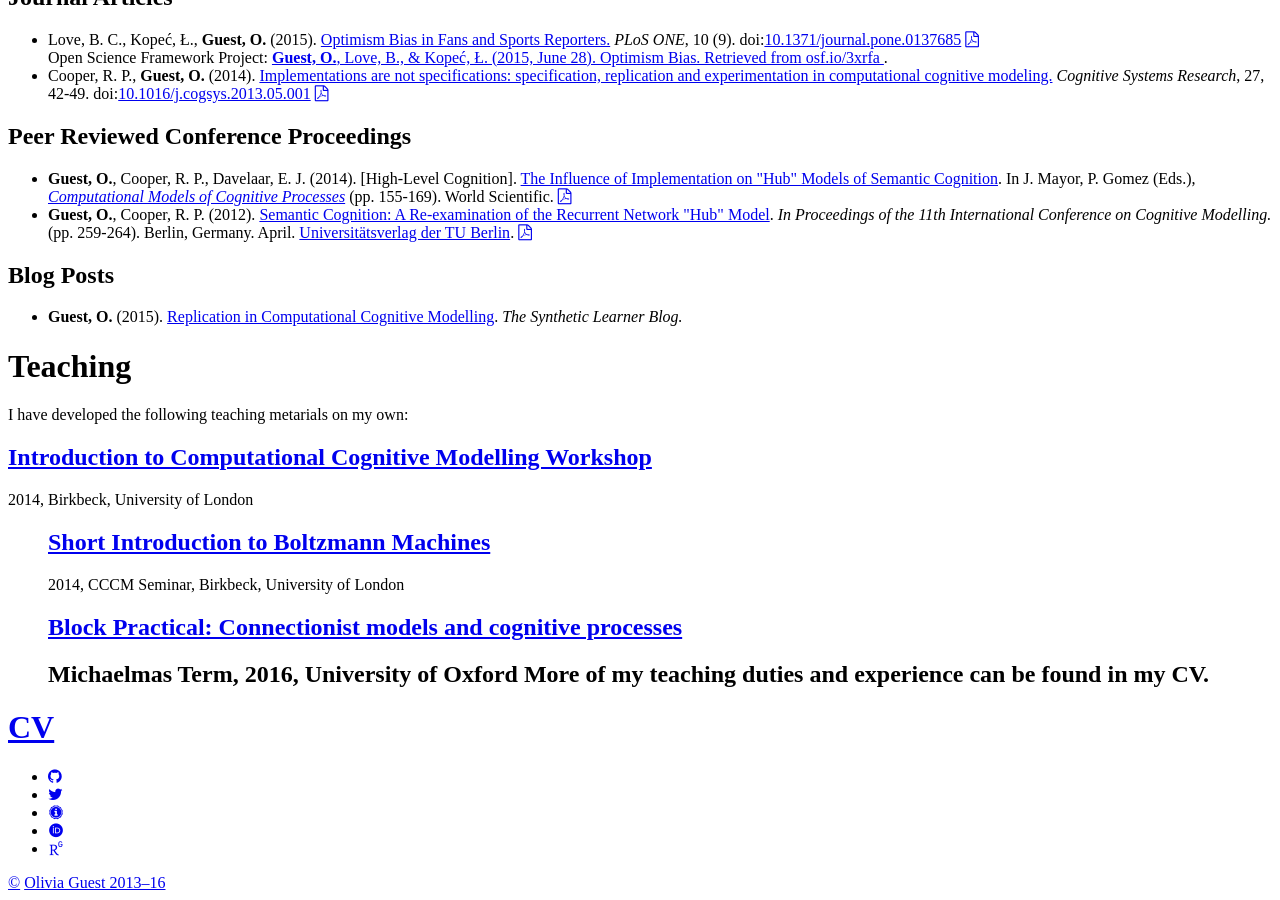
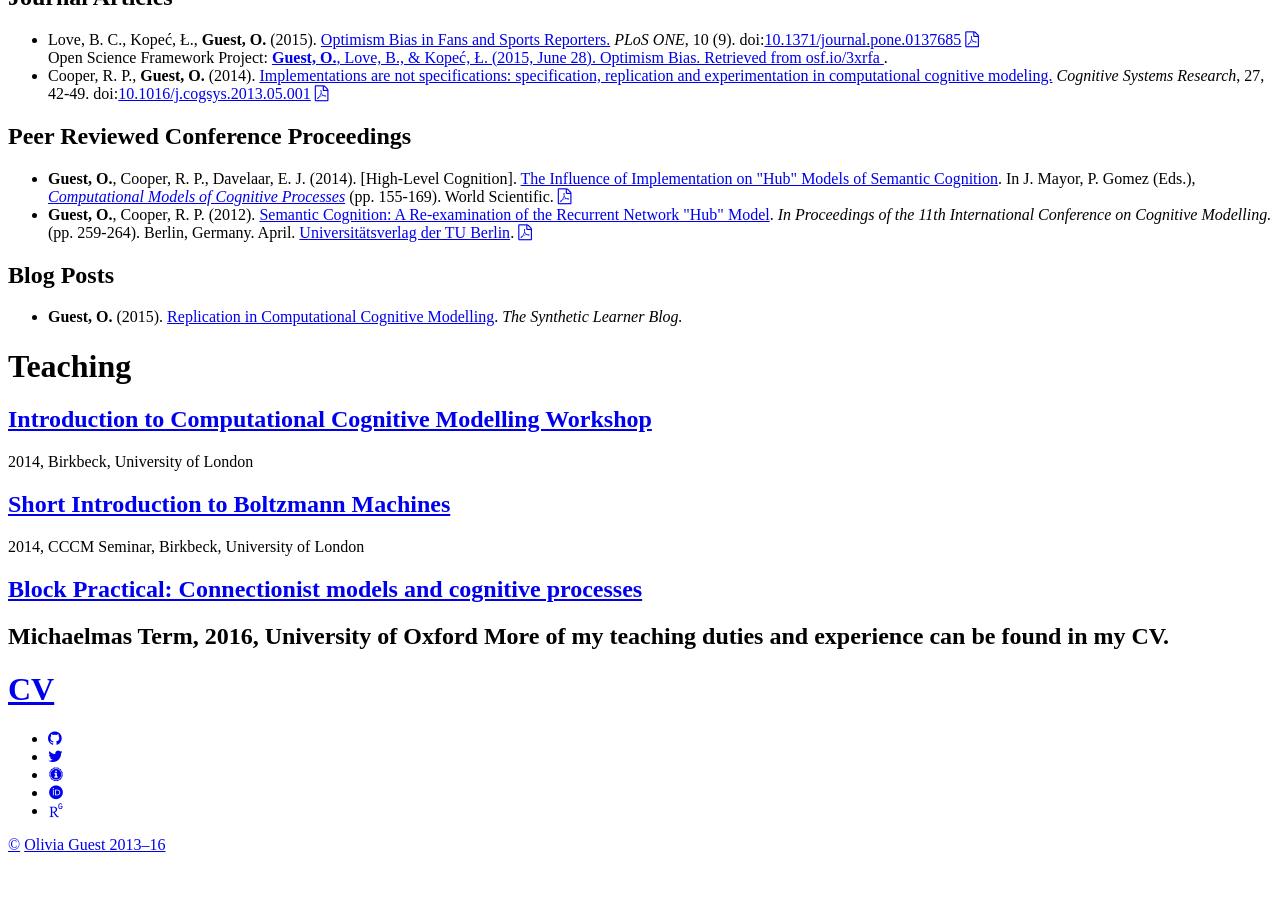
Before and after one commit to oliviaguest/oliviaguest.github.io, a Jekyll site: the page built from index.html, in a window 1280 px wide and 900 px high, scrolled down 688 px. Built offline with Jekyll 4.4.1, drawn with Linux system fonts in a browser that asks for light colours; nearby versions of some CDN libraries; some web fonts are replaced; after the commit the page ends 1550 px from its top, so only the background shows below that.

Commit message:
Update teaching.md

```diff
--- a/_includes/teaching.md
+++ b/_includes/teaching.md
@@ -1,8 +1,5 @@
-I have developed the following teaching metarials on my own:
-
 <h2><a href="//sites.google.com/site/introcompcog/">Introduction to Computational Cognitive Modelling Workshop</a></h2>
 2014, Birkbeck, University of London
-<ul class="cv">
 
 <h2><a href="/doc/BM.pdf">Short Introduction to Boltzmann Machines</a></h2>
 2014, CCCM Seminar, Birkbeck, University of London
@@ -11,5 +8,3 @@ I have developed the following teaching metarials on my own:
 Michaelmas Term, 2016, University of Oxford
 
 More of my teaching duties and experience can be found in my CV.
-
-</ul>
```
